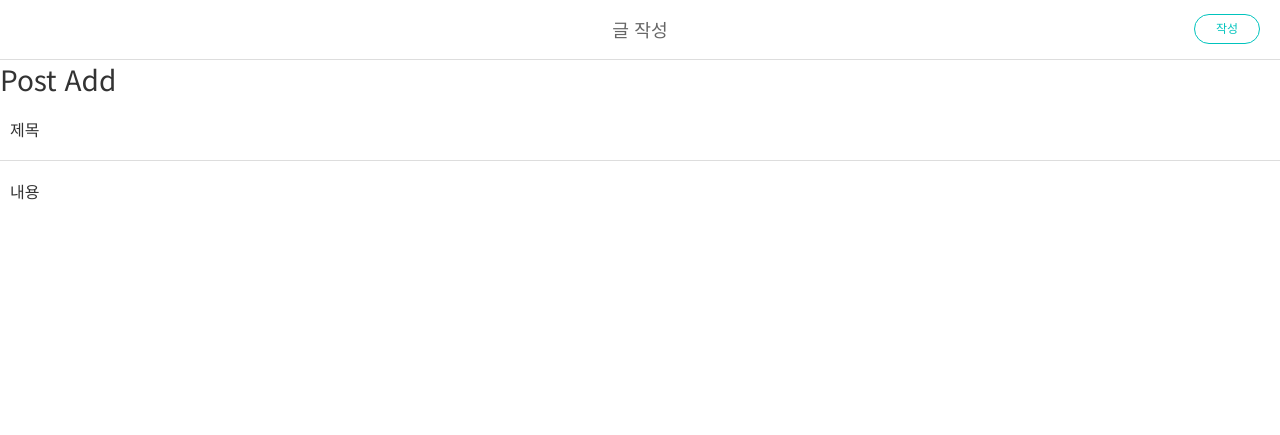
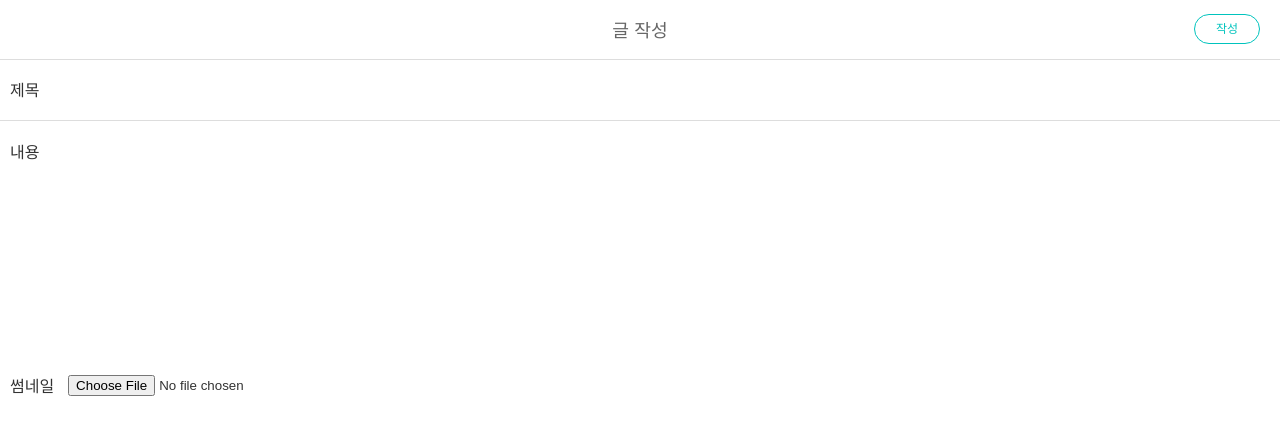
Before and after one commit to pooreunblue/pylog, a Django app: page /posts/add/ in a window 1280 px wide. Shown: the top 435 px of the page. Run offline with Django 4.2, Linux system fonts and the light colour scheme.

Commit message:
Feat: 글 작성 시 이미지 업로드 되도록 인코딩 유형 속성과 썸네일 파일 입력 추가

```diff
--- a/pylog/templates/post_add.html
+++ b/pylog/templates/post_add.html
@@ -9,8 +9,7 @@
         <span>글 작성</span>
     </div>
     <div id="post-add">
-        <h1>Post Add</h1>
-        <form method="POST">
+        <form method="POST" enctype="multipart/form-data">
             {% csrf_token %}
             <div>
                 <label>제목</label>
@@ -20,6 +19,10 @@
                 <label>내용</label>
                 <textarea name="content" cols="50" rows="10"></textarea>
             </div>
+            <div>
+                <label>썸네일</label>
+                <input name="thumbnail" type="file">
+            </div>
             <button type="submit" class="btn btn-primary">작성</button>
         </form>
     </div>
```
